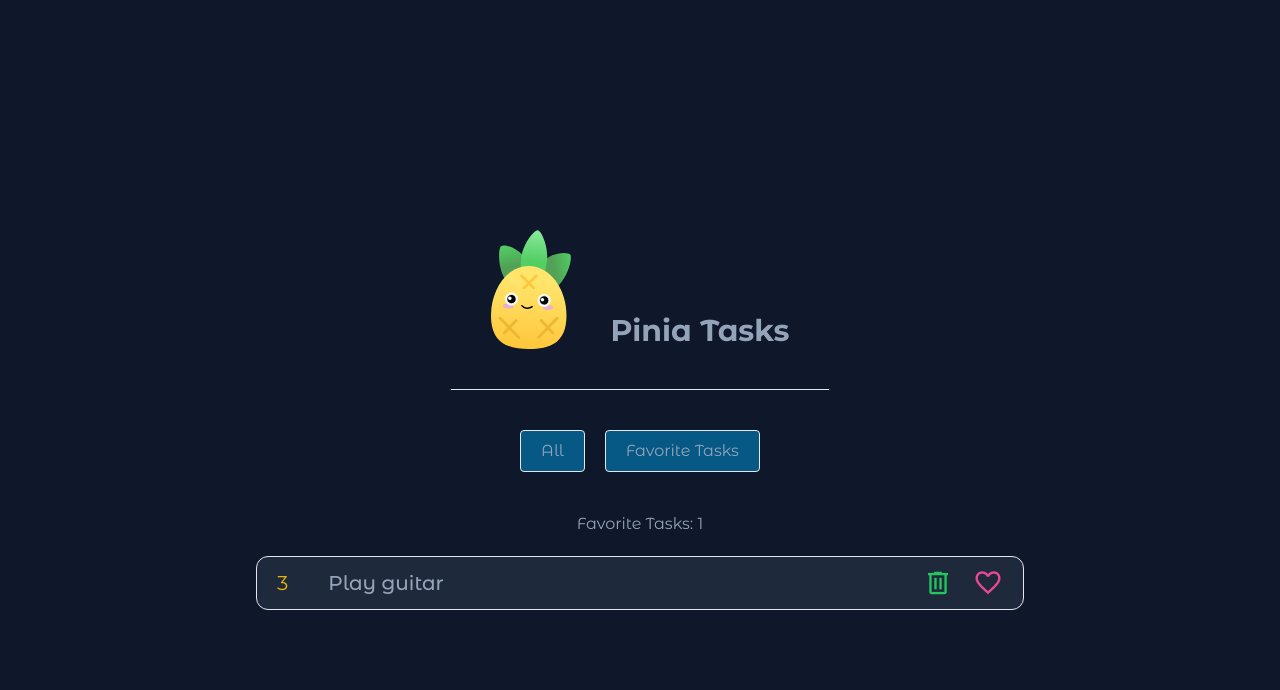
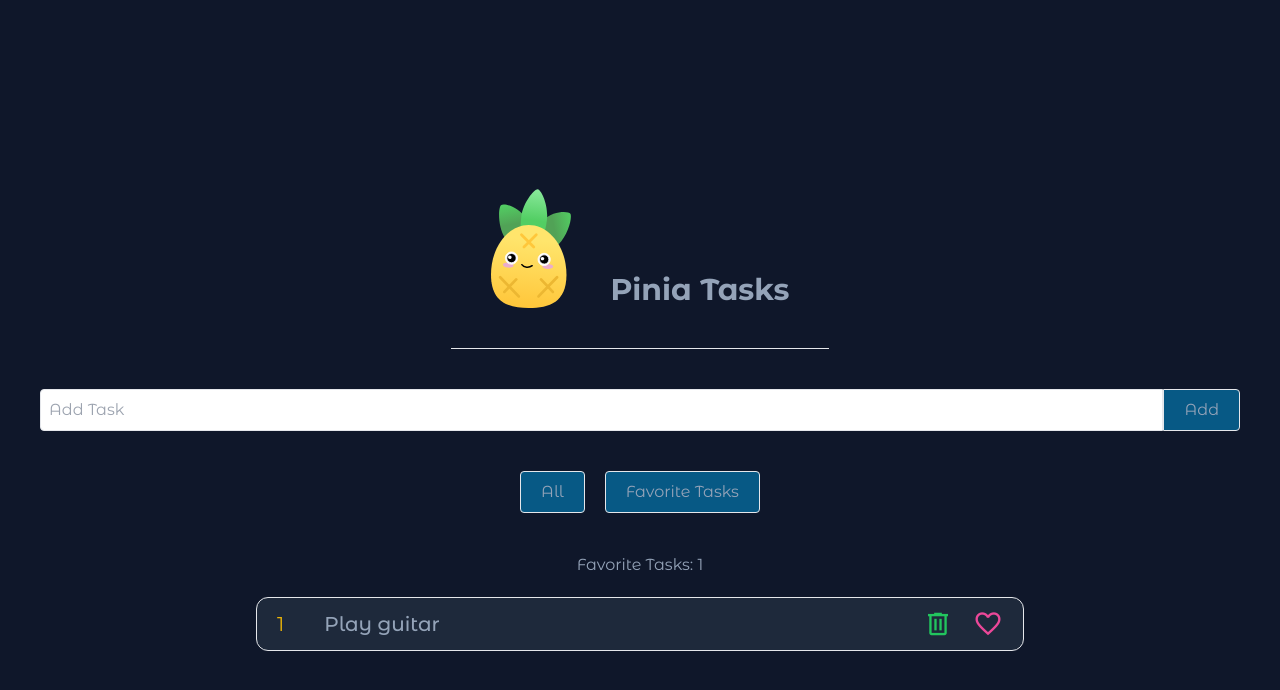
Before and after one commit to jackal7819/pinia-tasks, a Vue app: page / in a window 1280 px wide. Both pictures are taken after a click on the button "Favorite Tasks". Shown: the top 690 px of the page. Built offline with nearby package versions, Linux system fonts and the light colour scheme.

Commit message:
Create TaskForm

```diff
--- a/package.json
+++ b/package.json
@@ -9,6 +9,7 @@
     "preview": "vite preview"
   },
   "dependencies": {
+    "nanoid": "^5.0.6",
     "pinia": "^2.1.7",
     "vue": "^3.4.15"
   },
--- a/src/App.vue
+++ b/src/App.vue
@@ -2,6 +2,7 @@
 	import { ref } from 'vue';
 	import { useTasksStore } from './stores/TasksStore';
 	import TaskDetails from './components/TaskDetails.vue';
+	import TaskForm from './components/TaskForm.vue';
 
 	const { tasks, name, getAllTasks, getFavoriteTasks } = useTasksStore();
 	const filter = ref('all');
@@ -15,6 +16,8 @@
 			<img src="./assets/pinia.svg" alt="pinia" class="w-20" />
 			<h1 class="text-3xl font-bold">{{ name }}</h1>
 		</header>
+
+		<TaskForm />
 
 		<nav class="flex gap-5">
 			<button
@@ -37,11 +40,11 @@
 		>
 			<p class="text-center">All Tasks: {{ getAllTasks.length }}</p>
 			<li
-				v-for="task in getAllTasks"
+				v-for="(task, index) in getAllTasks"
 				:key="task.id"
 				class="flex flex-col justify-between gap-10 px-5 py-2 border rounded-xl bg-slate-800"
 			>
-				<TaskDetails :task="task" />
+				<TaskDetails :index="index" :task="task" />
 			</li>
 		</ul>
 
@@ -53,11 +56,11 @@
 				Favorite Tasks: {{ getFavoriteTasks.length }}
 			</p>
 			<li
-				v-for="task in getFavoriteTasks"
+				v-for="(task, index) in getFavoriteTasks"
 				:key="task.id"
 				class="flex flex-col justify-between gap-10 px-5 py-2 border rounded-xl bg-slate-800"
 			>
-				<TaskDetails :task="task" />
+				<TaskDetails :index="index" :task="task" />
 			</li>
 		</ul>
 	</main>
--- a/src/components/TaskDetails.vue
+++ b/src/components/TaskDetails.vue
@@ -1,24 +1,25 @@
 <script setup>
 	defineProps({
+		index: Number,
 		task: Object,
 	});
 </script>
 
 <template>
 	<li class="flex items-center justify-between gap-10 text-xl">
-		<p class="text-yellow-500">{{ task.id }}</p>
+		<p class="text-yellow-500">{{ index + 1 }}</p>
 		<h3
-			class="flex-1 font-medium duration-300 cursor-pointer hover:text-slate-500"
+			class="flex-1 font-medium duration-300 cursor-pointer hover:text-slate-500 active:text-slate-600"
 		>
 			{{ task.title }}
 		</h3>
 		<div class="flex gap-5">
 			<i
-				class="text-3xl text-green-500 duration-300 cursor-pointer material-symbols-outlined hover:text-green-600"
+				class="text-3xl text-green-500 duration-300 cursor-pointer material-symbols-outlined hover:text-green-600 active:text-green-700"
 				>delete</i
 			>
 			<i
-				class="text-3xl text-pink-500 duration-300 cursor-pointer material-symbols-outlined hover:text-pink-600"
+				class="text-3xl text-pink-500 duration-300 cursor-pointer material-symbols-outlined hover:text-pink-600 active:text-pink-700"
 				>favorite</i
 			>
 		</div>
--- /dev/null
+++ b/src/components/TaskForm.vue
@@ -0,0 +1,23 @@
+<script setup>
+	import { ref } from 'vue';
+	import { useTasksStore } from '../stores/TasksStore';
+
+	const { addTask } = useTasksStore();
+	const title = ref('');
+</script>
+
+<template>
+	<form @submit.prevent="addTask(title)" class="flex w-full">
+		<input
+			type="text"
+			placeholder="Add Task"
+			v-model="title"
+			class="w-full px-2 border rounded-l outline-none text-slate-800 focus:border-sky-400"
+		/>
+		<button
+			class="px-5 py-2 duration-300 border rounded-r bg-sky-800 hover:bg-sky-900 active:bg-sky-950"
+		>
+			Add
+		</button>
+	</form>
+</template>
--- a/src/stores/TasksStore.js
+++ b/src/stores/TasksStore.js
@@ -1,11 +1,12 @@
 import { computed, ref } from 'vue';
 import { defineStore } from 'pinia';
+import { nanoid } from 'nanoid';
 
 export const useTasksStore = defineStore('tasks', () => {
 	const tasks = ref([
-		{ id: 1, title: 'Do homework', completed: false, isFavorite: false },
-		{ id: 2, title: 'Watch TV', completed: false, isFavorite: false },
-		{ id: 3, title: 'Play guitar', completed: false, isFavorite: true },
+		{ id: nanoid(), title: 'Do homework', completed: false, isFavorite: false },
+		{ id: nanoid(), title: 'Watch TV', completed: false, isFavorite: false },
+		{ id: nanoid(), title: 'Play guitar', completed: false, isFavorite: true },
 	]);
 
 	const name = ref('Pinia Tasks');
@@ -17,7 +18,7 @@ export const useTasksStore = defineStore('tasks', () => {
 
 	const addTask = (title) => {
 		const newTask = {
-			id: tasks.value.length + 1,
+			id: nanoid(),
 			title,
 			completed: false,
 		};
```
Also changed, not shown: 1 other file (tests, documents, lock files or other folders).
